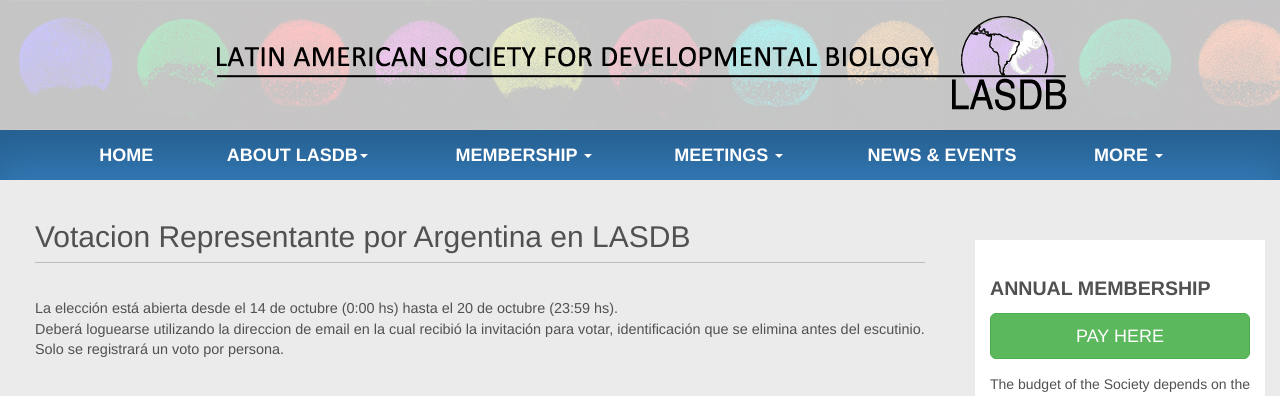
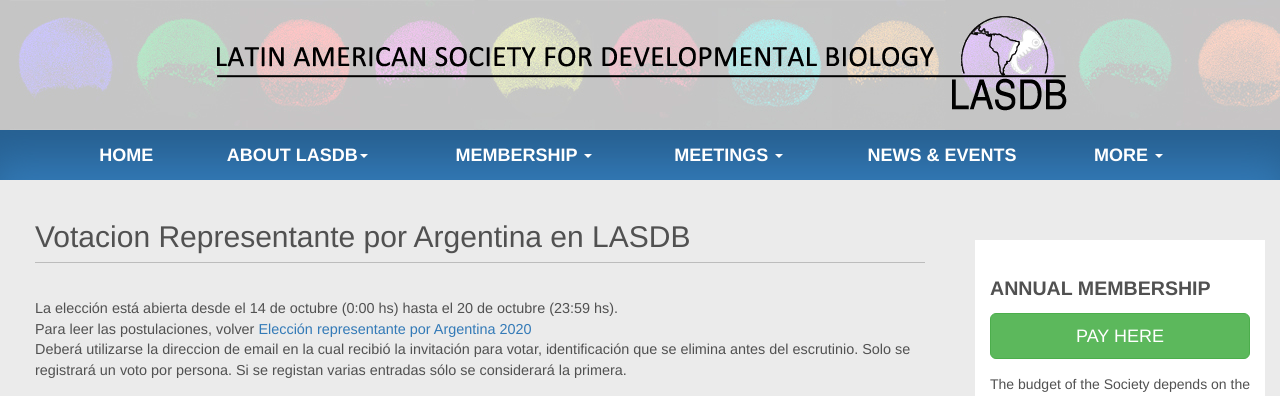
Before and after one commit to lasdb/lasdb.github.io, a Jekyll site: the page built from pages/arg/ballot-Arg.html, in a window 1280 px wide and 900 px high, cut to the strip 0-396 px from the top of the window. Built offline with Jekyll 4.4.1, drawn with Linux system fonts in a browser that asks for light colours; nearby versions of some CDN libraries.

Commit message:
Update ballot-Arg.html

```diff
--- a/pages/arg/ballot-Arg.html
+++ b/pages/arg/ballot-Arg.html
@@ -7,7 +7,8 @@
 
    <div class="panel-body">
    <p style="font-weight: ; font-size: 1.03em;">La elección está abierta desde el 14 de octubre (0:00 hs) hasta el 20 de octubre (23:59 hs). <br>
-            Deberá loguearse utilizando la direccion de email en la cual recibió la invitación para votar, identificación que se elimina antes del escutinio. Solo se registrará un voto por persona. </p>
+            Para leer las postulaciones, volver <a href="{{site.baseurl}}/pages/arg//Argentina-representante-2020.html" target="_blank">Elección representante por Argentina 2020</a><br>
+            Deberá utilizarse la direccion de email en la cual recibió la invitación para votar, identificación que se elimina antes del escrutinio. Solo se registrará un voto por persona. Si se registan varias entradas sólo se considerará la primera.</p>
    </div>
 
    <div class="panel-body">
```
